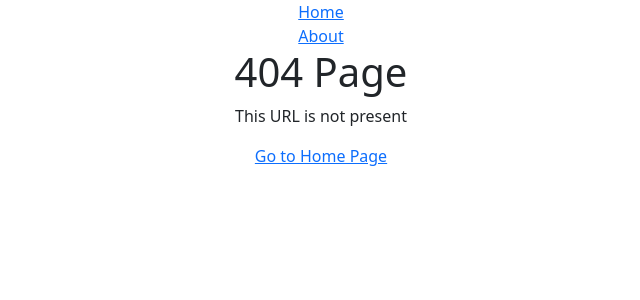
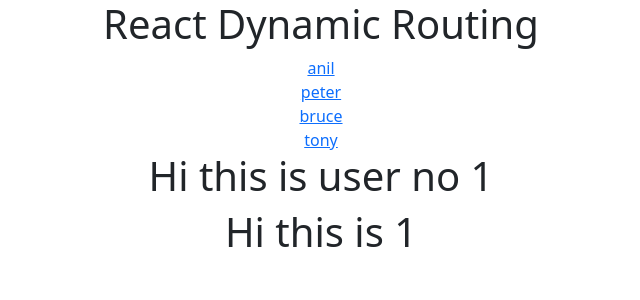
Before and after one commit to sunnysood1may/react, a React (Create React App) app: page /user/1/1 in a window 1280 px wide. Before the commit this address had no page. Shown: the top 300 px of the page, without its empty margins (319-959 px from the left). Built offline with nearby package versions, Linux system fonts and the light colour scheme.

Commit message:
dynamic routing

```diff
--- a/src/App.js
+++ b/src/App.js
@@ -1,19 +1,29 @@
 import "./App.css";
 import React from "react";
-import { Link, Route, Routes } from "react-router-dom";
-import Nav from "./component/Nav";
-import Home from "./component/Home";
-import About from "./component/About";
-import Page404 from "./component/Page404";
+import { Link, Route, Routes  } from "react-router-dom";
+import User from "./User";
+
 function App() {
+  let users=[
+    {name:'anil',id:1},
+    {name:'peter',id:2},
+    {name:'bruce',id:3},
+    {name:'tony',id:4},
+  ]
   return (
     <div className="App">
-      <Nav />
+      <h1>React Dynamic Routing</h1>
+      {
+        users.map((item)=>
+          <div>
+            <Link to={"/user/"+item.id+"/"+item.name}>{item.name}</Link>
+          </div>
+        )
+      }
       <Routes>
-        <Route exact path="/" element={<Home />} />
-        <Route exact path="/about" element={<About />} />
-        <Route path="/*" element={<Page404 />} />
+        <Route path="/user/:id/:name" element={<User />}></Route>
       </Routes>
+
     </div>
   );
 }
--- a/src/User.js
+++ b/src/User.js
@@ -1,10 +1,17 @@
-import React,{forwardRef} from "react";
-function User(props,ref) {
+import { useLocation } from "react-router-dom";
+import { useParams } from "react-router-dom";
+
+function User(prop) {
+  const params = useParams();
+  console.log(params.id);
+  //const loc = useLocation();
+  //sconsole.log(loc);
   return (
     <div>
-      <input ref={ref} type="text" />
+      <h1>Hi this is user no {params.id}</h1>
+      <h1>Hi this is {params.name}</h1>
     </div>
   )
 }
 
-export default forwardRef(User);
+export default User;
```
